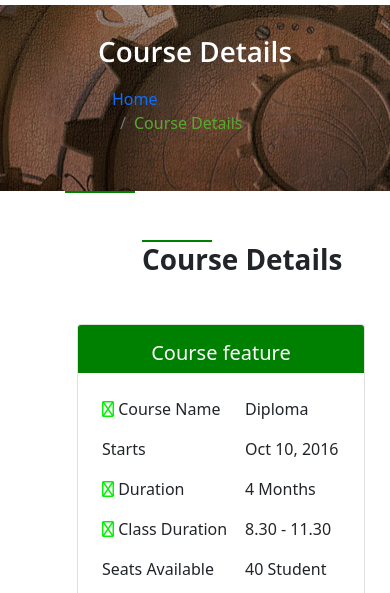
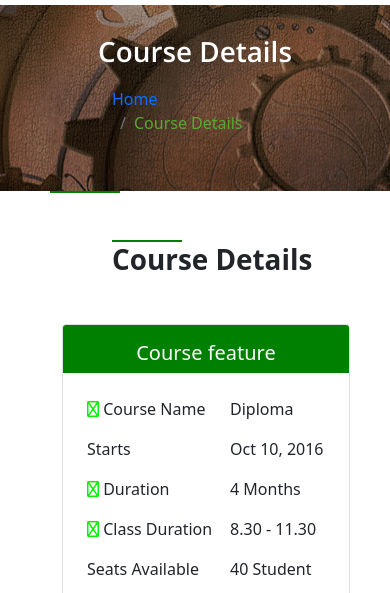
Before and after one commit to shahadat006/ledp_project, a plain HTML site: page index.html in a window 390 px wide. Shown: the part 251-844 px from the top of the page. Drawn offline with nearby package versions, Linux system fonts and the light colour scheme; some icons are missing.

Commit message:
Update style.css

```diff
--- a/assets/css/style.css
+++ b/assets/css/style.css
@@ -102,7 +102,7 @@ img {
 
 @media screen and (max-width:480px){
     .course_details{
-        margin: 52px 0 0 65px;
+        margin: 52px 0 0 50px;
     }
 }
 .course_details::before {
```
